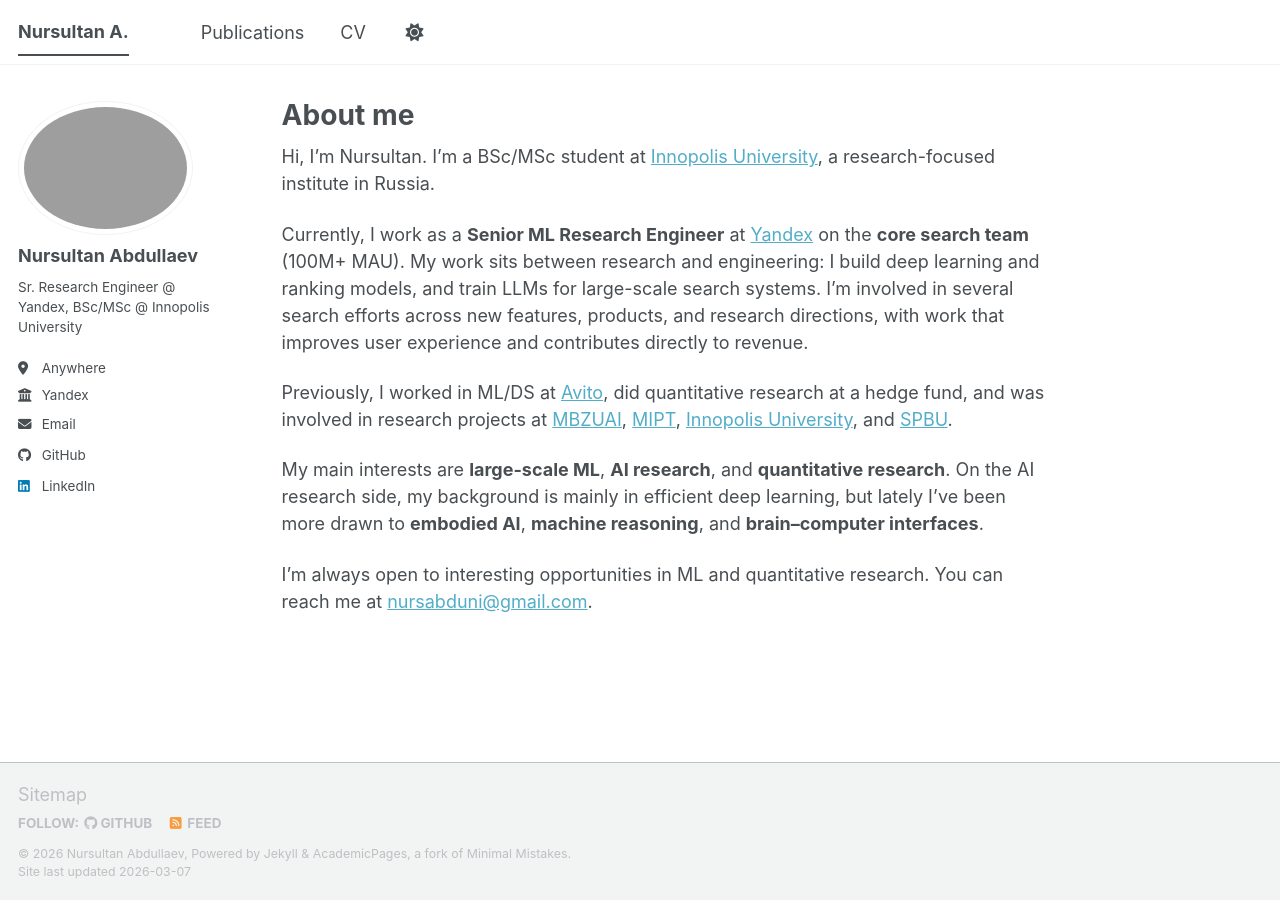
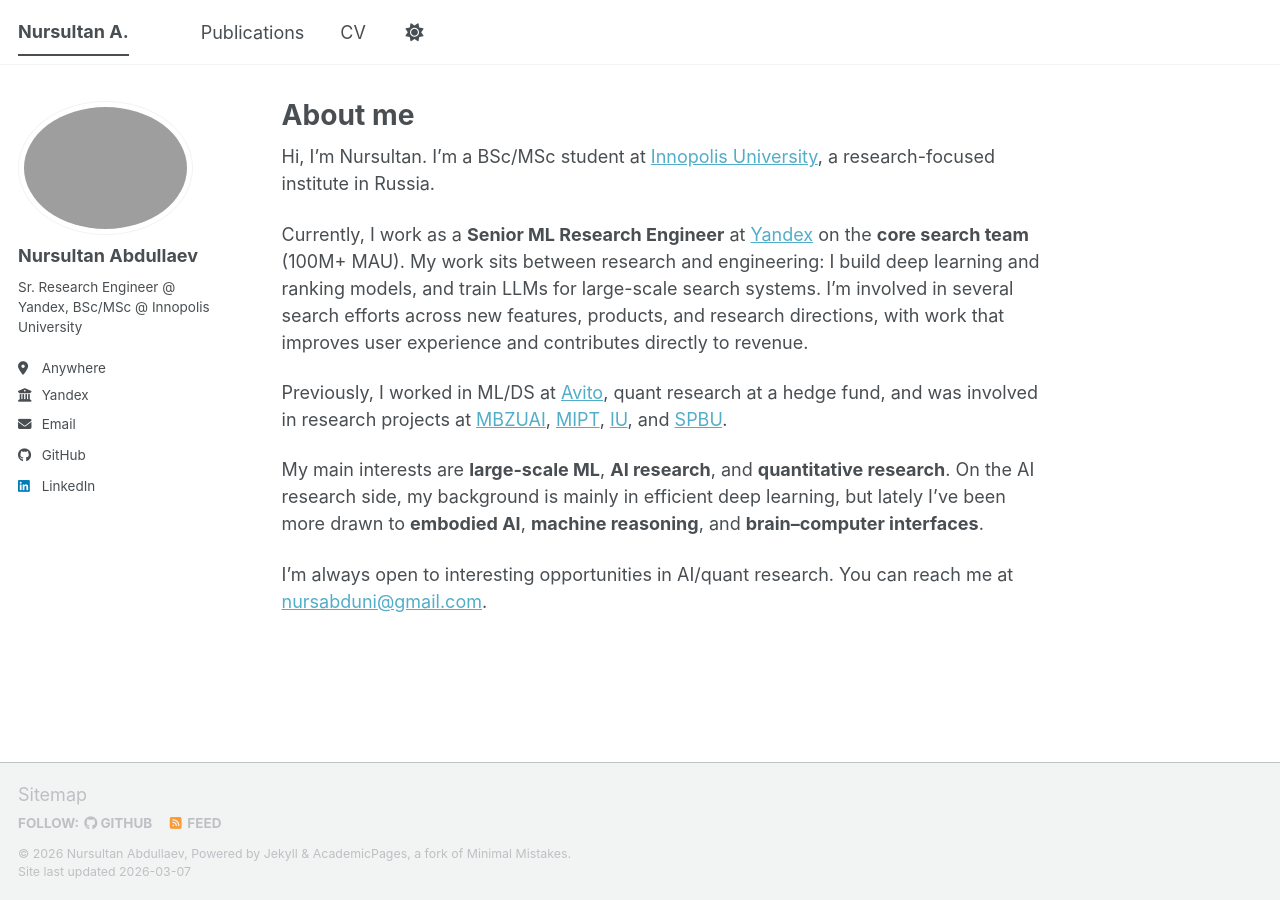
Before and after one commit to nabdullaev/nabdullaev.github.io, a Jekyll site: the page built from _pages/about.md, in a window 1280 px wide. Built offline with Jekyll 4.4.1, drawn with Linux system fonts in a browser that asks for light colours; a script bundle is joined from its source files by our own code; library files that are not in the unit come from our copies.

Commit message:
asdasdasd

```diff
--- a/_config.yml
+++ b/_config.yml
@@ -23,7 +23,7 @@
 #               Additional customization can be done by editing /_includes/author-profile.html
 author:
   # Biographic information
-  avatar           : "./profile_pic.png"
+  avatar           : "profile_pic.png"
   name             : "Nursultan Abdullaev"
   pronouns         : # example: "she/her"
   bio              : "Sr. Research Engineer @ Yandex, BSc/MSc @ Innopolis University"
--- a/_pages/about.md
+++ b/_pages/about.md
@@ -11,8 +11,8 @@
 
 Currently, I work as a **Senior ML Research Engineer** at [Yandex](https://yandex.com/company) on the **core search team** (100M+ MAU). My work sits between research and engineering: I build deep learning and ranking models, and train LLMs for large-scale search systems. I’m involved in several search efforts across new features, products, and research directions, with work that improves user experience and contributes directly to revenue.
 
-Previously, I worked in ML/DS at [Avito](https://www.avito.ru/), did quantitative research at a hedge fund, and was involved in research projects at [MBZUAI](https://mbzuai.ac.ae/), [MIPT](https://mipt.ru/en), [Innopolis University](https://innopolis.university/en/), and [SPBU](https://english.spbu.ru/).
+Previously, I worked in ML/DS at [Avito](https://www.avito.ru/), quant research at a hedge fund, and was involved in research projects at [MBZUAI](https://mbzuai.ac.ae/), [MIPT](https://mipt.ru/en), [IU](https://innopolis.university/en/), and [SPBU](https://english.spbu.ru/).
 
 My main interests are **large-scale ML**, **AI research**, and **quantitative research**. On the AI research side, my background is mainly in efficient deep learning, but lately I’ve been more drawn to **embodied AI**, **machine reasoning**, and **brain–computer interfaces**.
 
-I’m always open to interesting opportunities in ML and quantitative research. You can reach me at [nursabduni@gmail.com](mailto:nursabduni@gmail.com).
+I’m always open to interesting opportunities in AI/quant research. You can reach me at [nursabduni@gmail.com](mailto:nursabduni@gmail.com).
```
Also changed, not shown: 1 other file.
